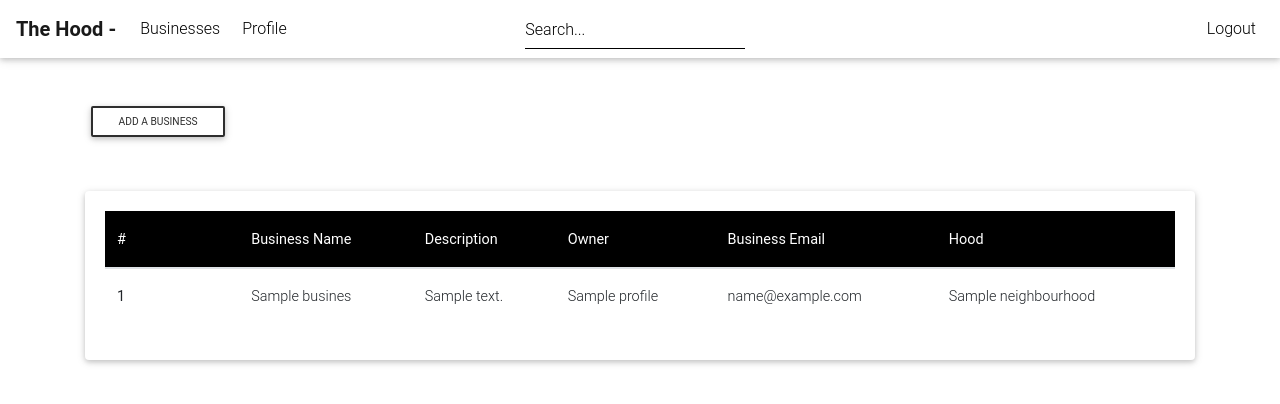
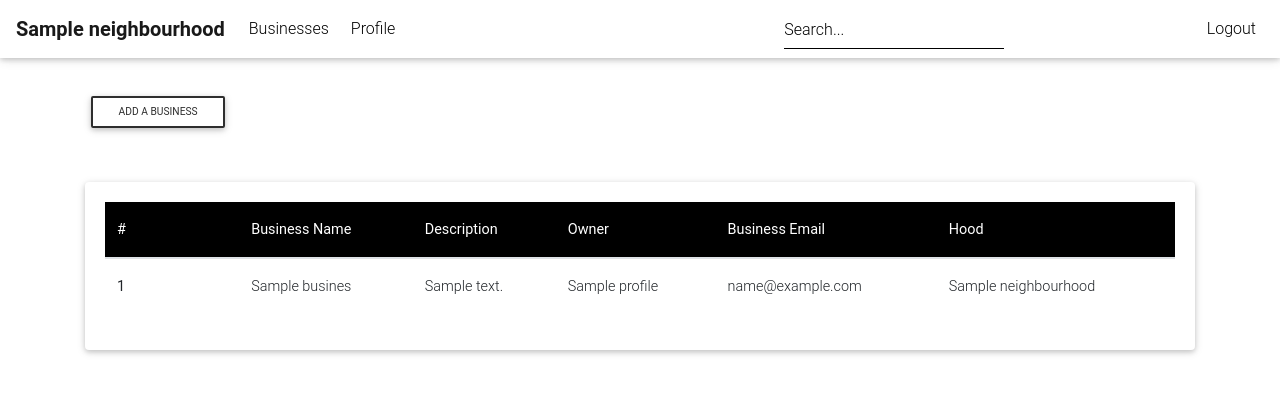
Before and after one commit to Jay-68/neighbourhood, a Django app: page /business in a window 1280 px wide. Shown: the top 404 px of the page. Run offline with Django 3.2, Linux system fonts and the light colour scheme; a user stored in the database is signed in; tables that the repository leaves empty hold one stand-in row (values such as "Sample post"); some libraries are stand-ins or nearby versions.

```diff
--- a/neighbourhood/templates/business.html
+++ b/neighbourhood/templates/business.html
@@ -3,7 +3,7 @@
 
 
 {% block content %}
-<div class="container">
+<div class="container pt-5">
 
   <a href="{% url 'new_business' %}" class="btn btn-outline-elegant mt-5 btn-sm text-center">Add a business</a>
 
--- a/neighbourhood/templates/edit_profile.html
+++ b/neighbourhood/templates/edit_profile.html
@@ -3,7 +3,7 @@
 
 
 {% block content %}
-<div class="container">
+<div class="container pt-5">
   <div class="card mt-3">
     <div class="card-body">
       <form method="POST" enctype="multipart/form-data">
--- a/neighbourhood/templates/navbar.html
+++ b/neighbourhood/templates/navbar.html
@@ -1,9 +1,12 @@
 <!--Navbar-->
-<nav class="navbar navbar-expand-lg navbar-light sticky-top">
-
+<div class="container">
+  <nav class="navbar navbar-expand-lg navbar-light bg-white fixed-top">
+    {% if user.is_authenticated %}
+    <a class="navbar-brand font-weight-bold" href="{% url 'index' %}">{{ neighbourhood }}</a>
+    {% else %}
     <!-- Navbar brand -->
-  <a class="navbar-brand font-weight-bold" href="{% url 'index' %}">The Hood - {{ neighbourhood }}</a>
-
+    <a class="navbar-brand font-weight-bold" href="{% url 'index' %}">The Hood</a>
+    {% endif %}
     <!-- Collapse button -->
     <button class="navbar-toggler" type="button" data-toggle="collapse" data-target="#menu"
       aria-controls="basicExampleNav" aria-expanded="false" aria-label="Toggle navigation">
@@ -18,17 +21,17 @@
       <ul class="navbar-nav mr-auto">
         <li class="nav-item active">
         <li class="nav-item"><a href="{% url 'business' %}" class="nav-link">Businesses</a></li>
-      <li class="nav-item"><a href="{% url 'profile' user %}" class="nav-link"><i class="fas fa-user"></i>Profile</a></li>
+        <li class="nav-item"><a href="{% url 'profile' user %}" class="nav-link"><i class="fas fa-user"></i>Profile</a>
+        </li>
         </li>
       </ul>
 
       <!-- Links -->
 
       <!-- Search form -->
-    <form class="form-inline mr-auto" action="{% url 'search' %}">
+      <form class="form-inline ml-auto" action="{% url 'search' %}">
         <div class="md-form my-0">
-        <input class="form-control mr-sm-2" type="text" placeholder="Search..." aria-label="Search"
-          name="project">
+          <input class="form-control mr-sm-2" type="text" placeholder="Search..." aria-label="Search" name="project">
         </div>
       </form>
       <!-- End of search form -->
@@ -57,3 +60,4 @@
     <!-- End of collapsible content -->
 
   </nav>
+</div>
--- a/neighbourhood/templates/post.html
+++ b/neighbourhood/templates/post.html
@@ -4,7 +4,7 @@
 
 {% block content %}
 {{block.super}}
-<div class="container">
+<div class="container pt-5">
   <div class="card mt-5">
     <div class="card-body">
       <h1 class="card-title">{{post.title}}</h1>
--- a/neighbourhood/templates/profile.html
+++ b/neighbourhood/templates/profile.html
@@ -3,7 +3,7 @@
 
 {% block content %}
 
-<div class="container">
+<div class="container pt-5">
   {% if profile.user == user %}
 
   <h1 class="text-center my-4">My Businesses</h1>
--- a/neighbourhood/views.py
+++ b/neighbourhood/views.py
@@ -48,8 +48,9 @@ def search_results(request):
 def business(request):
     profile = Profile.objects.get(user=request.user)
     businesses = Business.objects.filter(neighbourhood=profile.neighbourhood)
+    neighbourhood = profile.neighbourhood
 
-    return render(request, 'business.html', {"businesses": businesses})
+    return render(request, 'business.html', {"businesses": businesses,'neighbourhood':neighbourhood})
 
 
 @login_required(login_url='/accounts/login')
@@ -114,8 +115,9 @@ def profile(request, username):
     user = User.objects.get(username=username)
     profile = Profile.objects.get(user=user)
     businesses = Business.objects.filter(user=profile)
+    neighbourhood = Profile.objects.get(neighbourhood=neighbourhood)
 
-    return render(request, 'profile.html', {"profile": profile, "businesses": businesses})
+    return render(request, 'profile.html', {"profile": profile, "businesses": businesses,'neighbourhood':neighbourhood})
 
 
 @login_required(login_url='/accounts/login')
```
Also changed, not shown: neighbourhood/templates/index.html (+4 -4 lines). Lines whose indentation alone changed are shown as unchanged.
